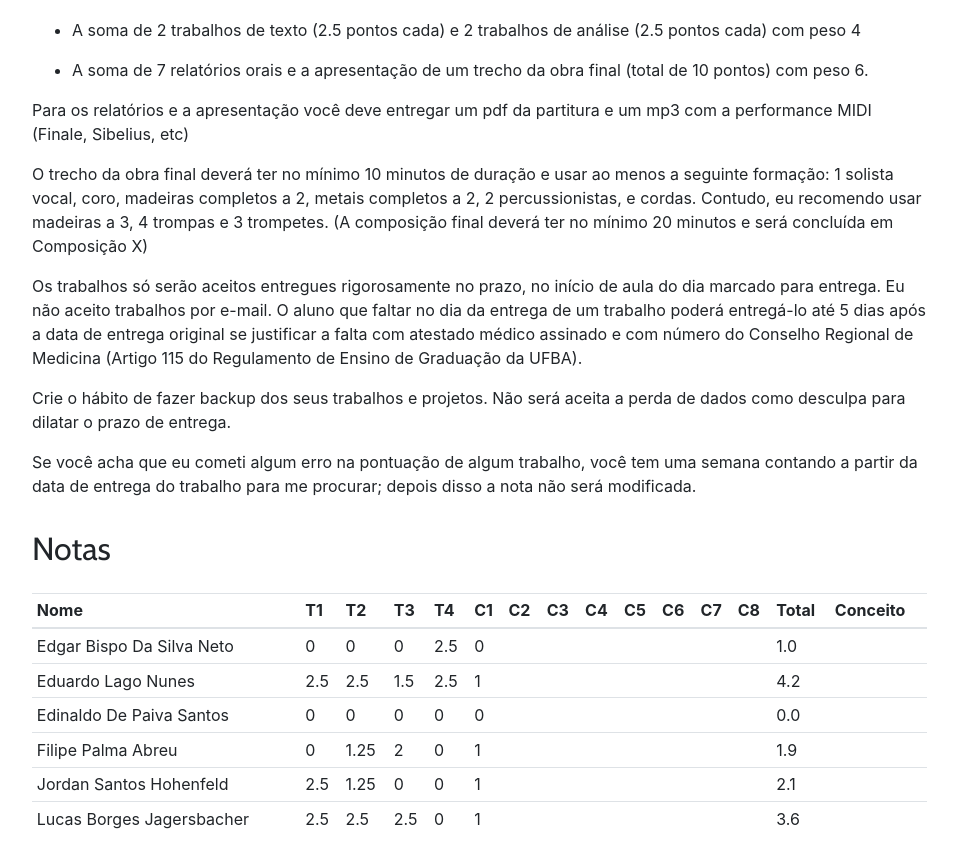
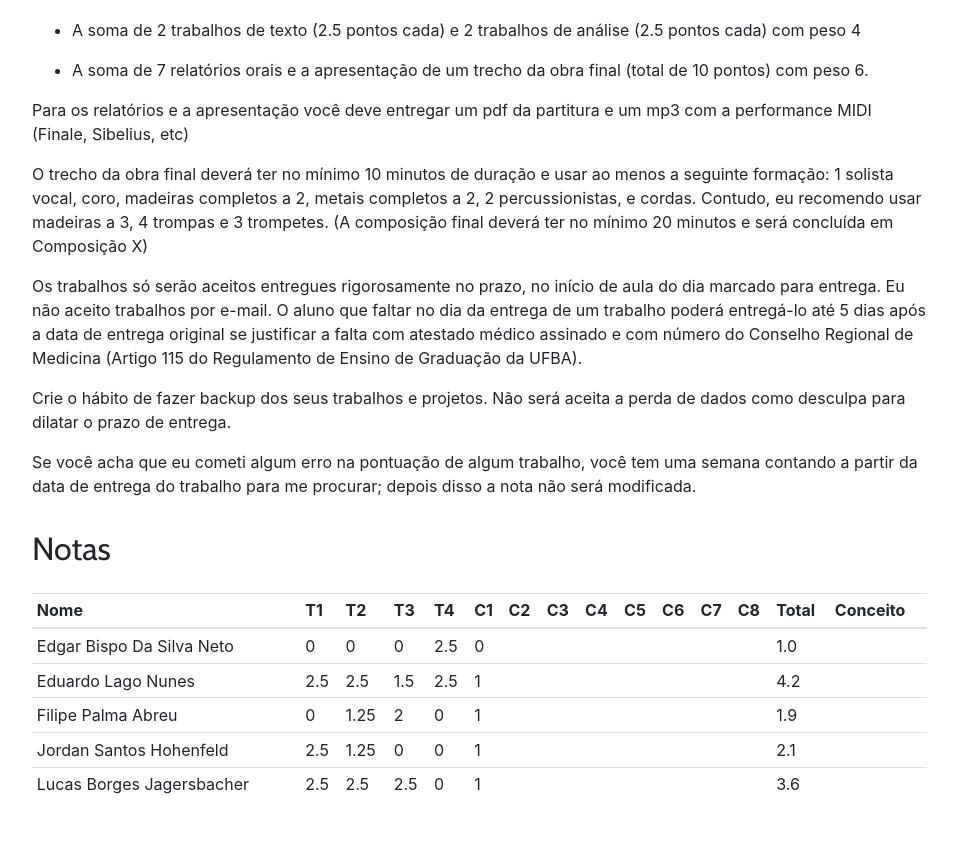
Before and after one commit to kroger/genosmus, a Jekyll site: the page built from _pedro/musb18.md, in a window 1280 px wide and 900 px high, scrolled down 1692 px. Shown: the top 868 px of the window, without its empty margins (68-1026 px from the left). Built offline with Jekyll 4.4.1, drawn with Linux system fonts in a browser that asks for light colours.

Commit message:
Atualiza notas dos alunos

```diff
--- a/_pedro/geradas/musb18.md
+++ b/_pedro/geradas/musb18.md
@@ -2,7 +2,6 @@
 |---------------------------|-----|------|-----|-----|----|----|----|----|----|----|----|----|-------|----------|
 | Edgar Bispo Da Silva Neto | 0   | 0    | 0   | 2.5 | 0  |    |    |    |    |    |    |    | 1.0   |          |
 | Eduardo Lago Nunes        | 2.5 | 2.5  | 1.5 | 2.5 | 1  |    |    |    |    |    |    |    | 4.2   |          |
-| Edinaldo De Paiva Santos  | 0   | 0    | 0   | 0   | 0  |    |    |    |    |    |    |    | 0.0   |          |
 | Filipe Palma Abreu        | 0   | 1.25 | 2   | 0   | 1  |    |    |    |    |    |    |    | 1.9   |          |
 | Jordan Santos Hohenfeld   | 2.5 | 1.25 | 0   | 0   | 1  |    |    |    |    |    |    |    | 2.1   |          |
 | Lucas Borges Jagersbacher | 2.5 | 2.5  | 2.5 | 0   | 1  |    |    |    |    |    |    |    | 3.6   |          |
```
Also changed, not shown: 1 other file.
